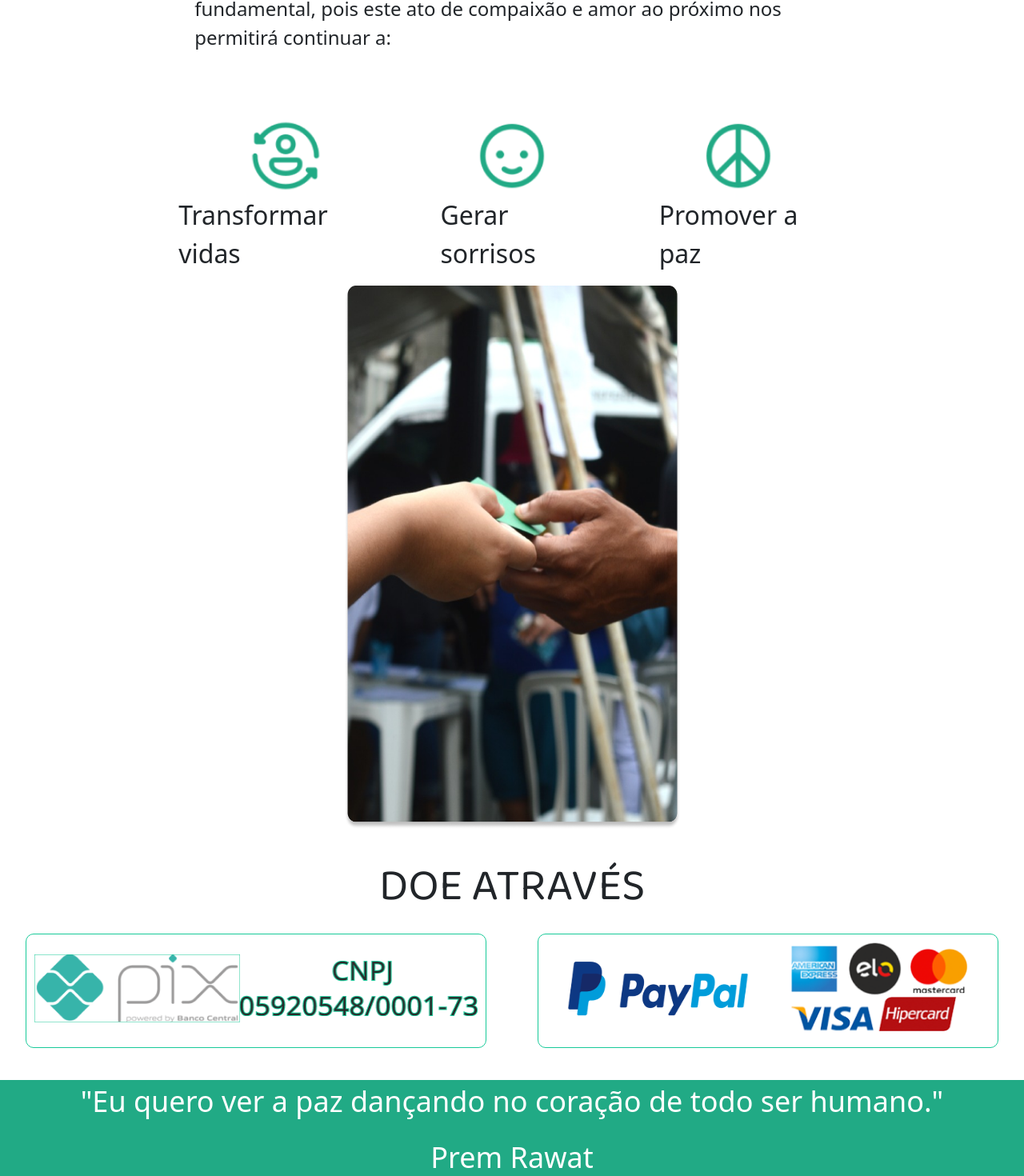
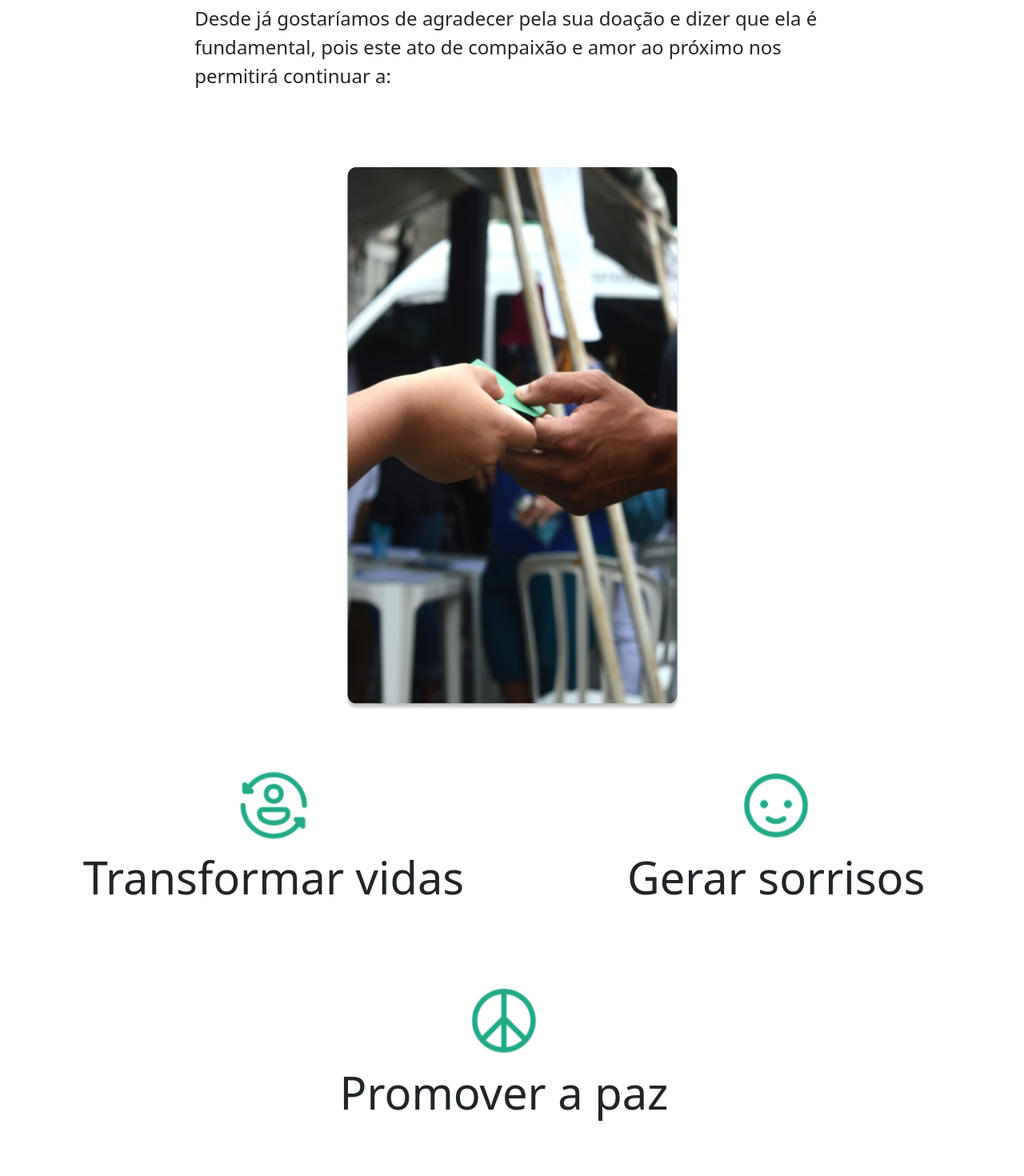
Before and after one commit to alchemist-developer/deploy-palavras, a Next.js app: page /doacoes in a window 1280 px wide. Shown: the part 851-2321 px from the top of the page at 80% size. Built offline with nearby package versions, Linux system fonts and the light colour scheme; a web font is replaced by a local one.

Commit message:
fix: responsiva

```diff
--- a/src/components/doacoes/Doacoes.jsx
+++ b/src/components/doacoes/Doacoes.jsx
@@ -17,30 +17,31 @@ function Doacoes() {
               <p>Desde já gostaríamos de agradecer pela sua doação e dizer que ela é fundamental, pois este ato de compaixão e amor ao próximo nos permitirá continuar a:
               </p>
             </div>
-            <div className='doacoes-icones'>
-              <Image src="/static/images/transformar.png" width="100%" height="100%" alt='' />
-              <Image src="/static/images/sorriso.png" width="100%" height="100%" alt='' />
-              <Image src="/static/images/paz.png" width="100%" height="100%" alt='' />
-            </div>
-            <div className='doacoes-texto-icones'>
-              <div>
-                <p>Transformar vidas</p>
-              </div>
-              <div>
-                <p>Gerar sorrisos</p>
-              </div>
-              <div>
-                <p>Promover a paz</p>
-              </div>
-            </div>
+
           </div>
           <div className='doacoes-image'>
             <Image src="/static/images/doacoes.png" width="421px" height="494px" alt='' />
           </div>
         </container>
+        <div>
+        </div>
+        <div className='doacoes-texto-icones doacoes-icones my-5'>
+          <div className='text-center'>
+          <Image src="/static/images/transformar.png" width="100%" height="100%" alt='' />
+            <p className='display-4'>Transformar vidas</p>
+          </div>
+          <div className='text-center'>
+          <Image src="/static/images/sorriso.png" width="100%" height="100%" alt='' />
+            <p className='display-4'>Gerar sorrisos</p>
+          </div>
+          <div className='text-center'>
+          <Image src="/static/images/paz.png" width="100%" height="100%" alt='' />
+            <p className='display-4'>Promover a paz</p>
+          </div>
+        </div>
 
         <container>
-          <div className='doacoes-atraves'>
+          <div className='doacoes-atraves text-center'>
             <p>DOE ATRAVÉS</p>
 
           </div>
@@ -90,7 +91,7 @@ function Doacoes() {
       <Center>
         <container className="doacoes-contas">
           <a href='#'><p>Prestação de contas</p></a>
-          <div>  <Button style={{border: '1px solid green', padding:"8px 16px"}} href='/voluntarios' variant="light" >Seja um voluntário</Button></div>
+          <div>  <Button style={{ border: '1px solid green', padding: "8px 16px" }} href='/voluntarios' variant="light" >Seja um voluntário</Button></div>
         </container>
       </Center>
     </>
--- a/src/styles/bannerdoacoes/index.css
+++ b/src/styles/bannerdoacoes/index.css
@@ -26,6 +26,6 @@
 }
 .doacoes-icones{
   display: flex;
-  justify-content: center;
-  gap:183px;
+  justify-content: space-evenly;
+  flex-wrap: wrap;
 }
--- a/src/styles/doacoes/index.css
+++ b/src/styles/doacoes/index.css
@@ -19,7 +19,7 @@
 }
 
 .doacao-texto p {
-  margin: 80px 0;
+  margin: 96px 0;
 }
 
 .doacoes-icones {
```
